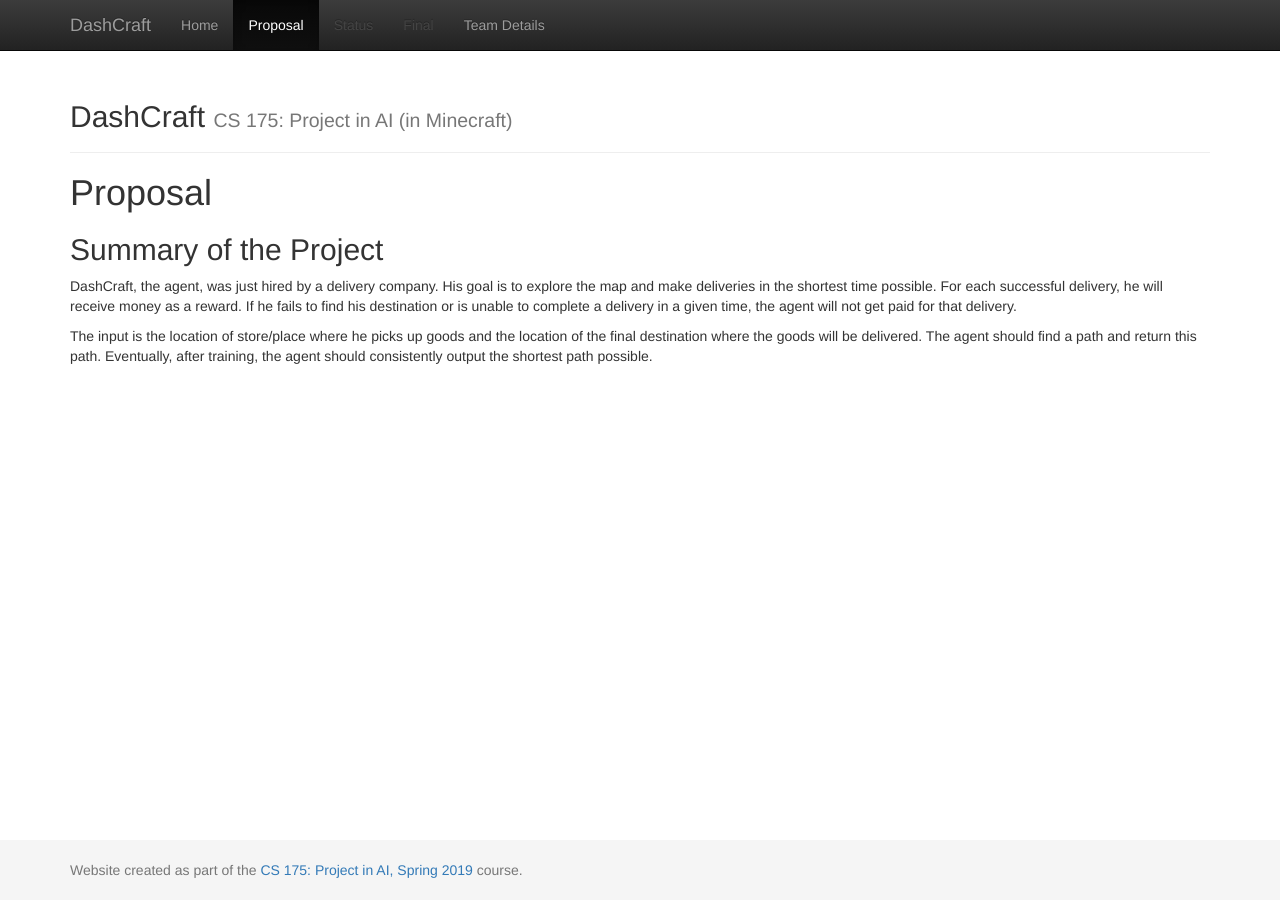
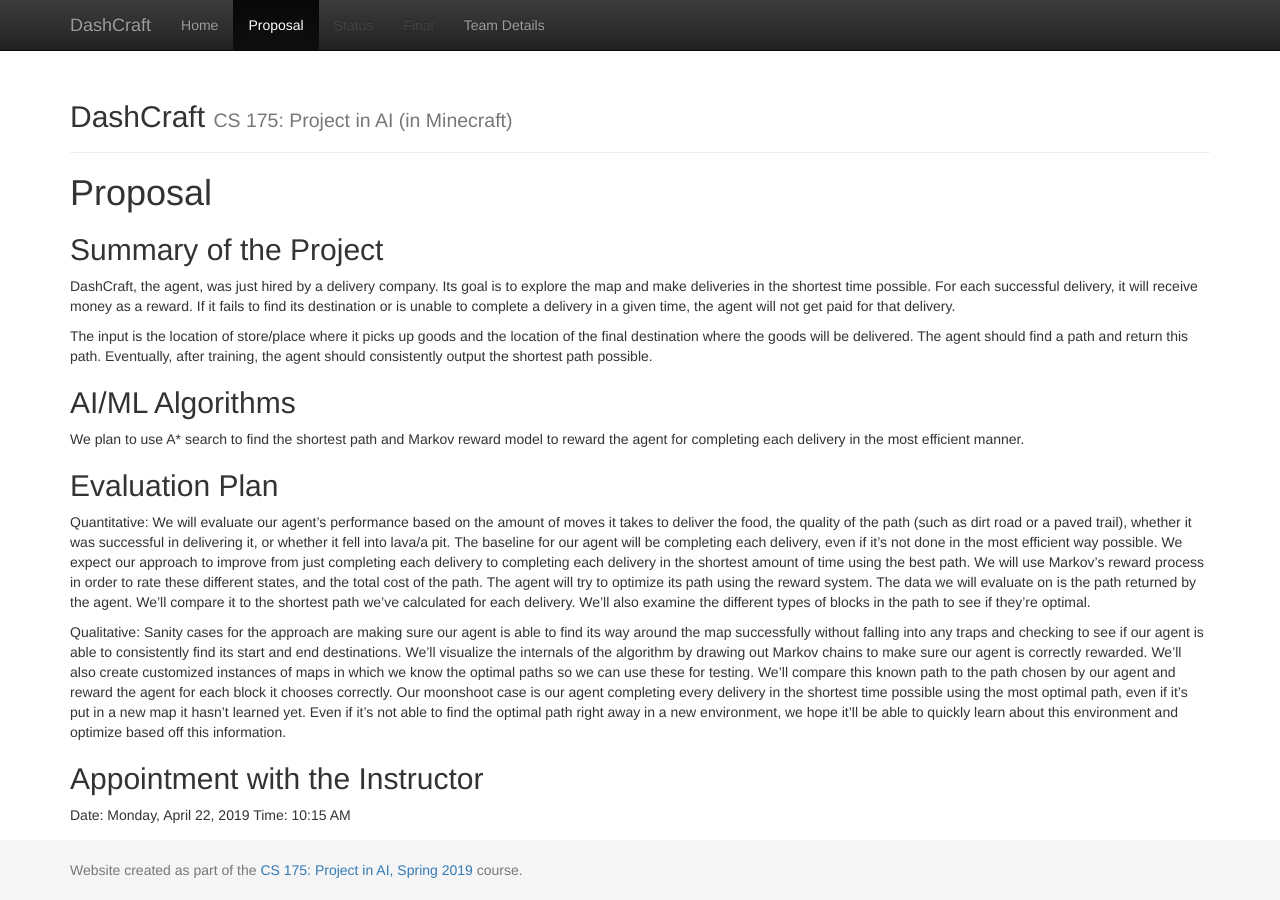
Before and after one commit to alonmaor/DashCraft, a Jekyll site: the page built from docs/proposal.md, in a window 1280 px wide. Built offline with Jekyll 4.4.1, drawn with Linux system fonts in a browser that asks for light colours.

Commit message:
Update proposal.md

```diff
--- a/docs/proposal.md
+++ b/docs/proposal.md
@@ -7,6 +7,28 @@
 
 ## Summary of the Project
 
-DashCraft, the agent, was just hired by a delivery company. His goal is to explore the map and make deliveries in the shortest time possible. For each successful delivery, he will receive money as a reward. If he fails to find his destination or is unable to complete a delivery in a given time, the agent will not get paid for that delivery.
+DashCraft, the agent, was just hired by a delivery company. Its goal is to explore the map and make deliveries in the shortest time possible. For each successful delivery, it will receive money as a reward. If it fails to find its destination or is unable to complete a delivery in a given time, the agent will not get paid for that delivery.
 
-The input is the location of store/place where he picks up goods and the location of the final destination where the goods will be delivered. The agent should find a path and return this path. Eventually, after training, the agent should consistently output the shortest path possible.
+The input is the location of store/place where it picks up goods and the location of the final destination where the goods will be delivered. The agent should find a path and return this path. Eventually, after training, the agent should consistently output the shortest path possible.
+
+
+## AI/ML Algorithms
+
+We plan to use A* search to find the shortest path and Markov reward model to reward the agent for completing each delivery in the most efficient manner.
+
+
+## Evaluation Plan
+
+Quantitative:
+We will evaluate our agent’s performance based on the amount of moves it takes to deliver the food, the quality of the path (such as dirt road or a paved trail), whether it was successful in delivering it, or whether it fell into lava/a pit. The baseline for our agent will be completing each delivery, even if it’s not done in the most efficient way possible. We expect our approach to improve from just completing each delivery to completing each delivery in the shortest amount of time using the best path. We will use Markov’s reward process in order to rate these different states, and the total cost of the path. The agent will try to optimize its path using the reward system. The data we will evaluate on is the path returned by the agent. We’ll compare it to the shortest path we’ve calculated for each delivery. We’ll also examine the different types of blocks in the path to see if they’re optimal.
+
+Qualitative:
+Sanity cases for the approach are making sure our agent is able to find its way around the map successfully without falling into any traps and checking to see if our agent is able to consistently find its start and end destinations. We'll visualize the internals of the algorithm by drawing out Markov chains to make sure our agent is correctly rewarded. We'll also create customized instances of maps in which we know the optimal paths so we can use these for testing. We'll compare this known path to the path chosen by our agent and reward the agent for each block it chooses correctly. Our moonshoot case is our agent completing every delivery in the shortest time possible using the most optimal path, even if it's put in a new map it hasn't learned yet. Even if it's not able to find the optimal path right away in a new environment, we hope it'll be able to quickly learn about this environment and optimize based off this information.
+
+
+
+
+## Appointment with the Instructor
+
+Date: Monday, April 22, 2019
+Time: 10:15 AM
```
